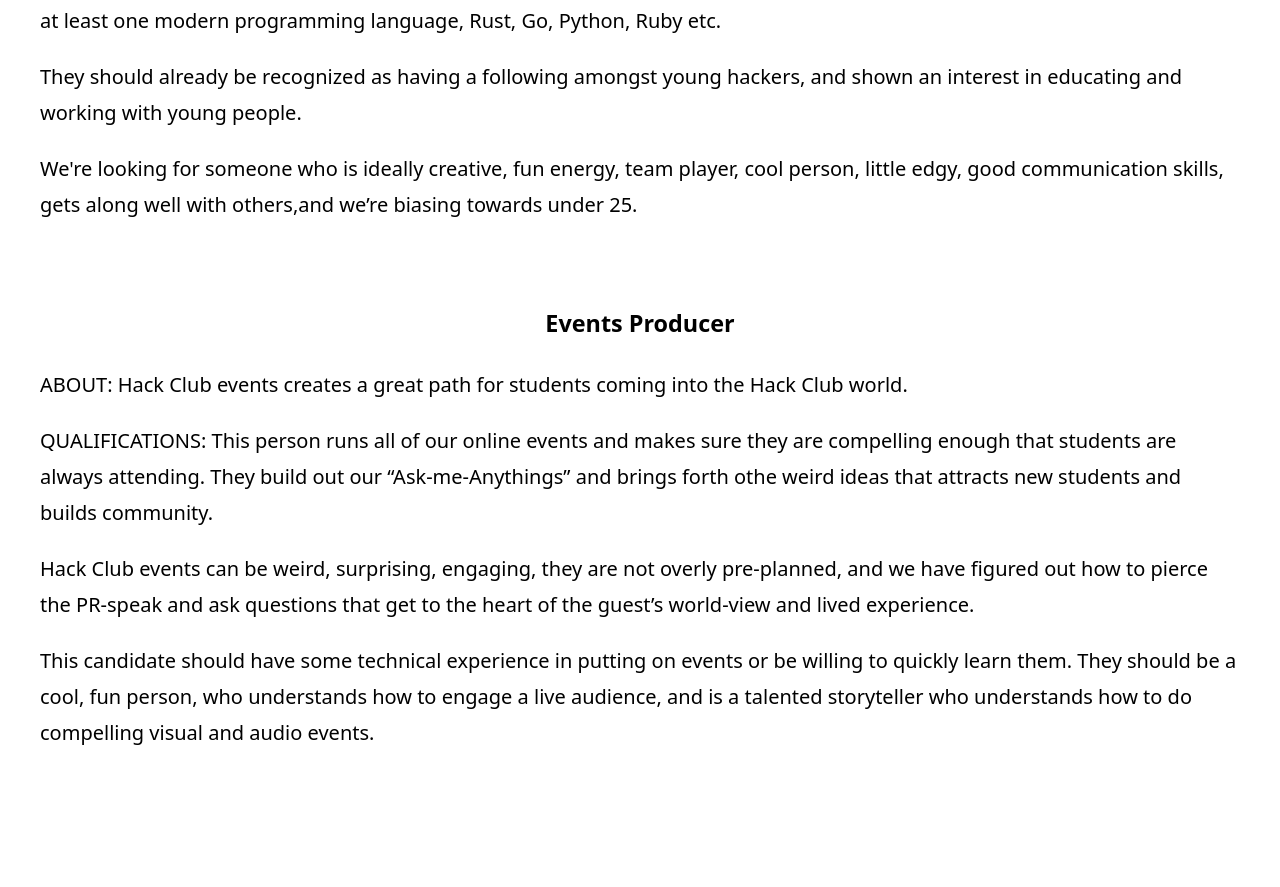
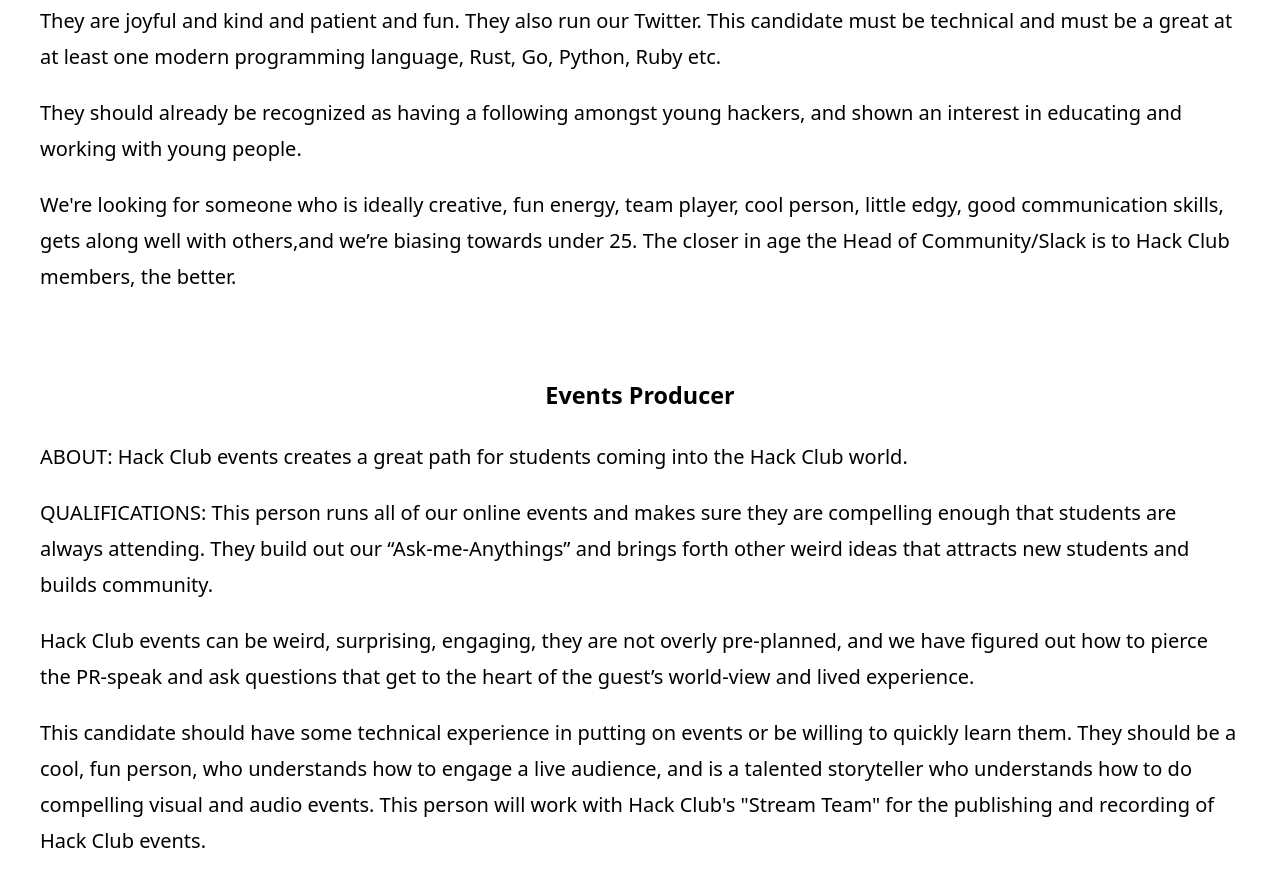
Before and after one commit to digitaldina/hackclubjobs, a plain HTML site: page index.html in a window 1280 px wide. Shown: the part 2021-2908 px from the top of the page. Before the commit the page ends 2832 px from the top, so only its background shows below. Drawn offline with Linux system fonts and the light colour scheme; a web font is replaced by a local one.

Commit message:
More slight edits

```diff
--- a/index.html
+++ b/index.html
@@ -36,7 +36,7 @@
 </center>
 
 <p>ABOUT: Afterschool student led computer science clubs (Hack Clubs) are at the heart of Hack Club, and we need someone to lead them. Through clubs, your job will be to create a new social identity (the hacker) across the world by making Hack Clubs a great experience. </p>
-<p>QUALIFICATIONS: We are looking for a product person; who will own the student club experience from start to finish and they need to care about that deeply. This is the clubs game designer. This person will ask themselves every day- how do we make Hack Clubs the best after-school clubs out there?  They need to understand weakness of our current clubs and strategize around how to improve.  They will be on the phone with students a lot.
+<p>QUALIFICATIONS: We are looking for a product person; who will own the student club experience from start to finish and they need to care about that deeply. This is the clubs game designer. This person will ask themselves every day- how do we make Hack Clubs the best after-school clubs out there?  They need to understand weakness of our current clubs and strategize around how to improve. In order to do this, the Clubs Lead must directly interact with Hack Club leaders and members from all over the world. They will be on the phone with students a lot.
     Super detail oriented and really sweat the small stuff. </p>
 
 <p>Mature and professional enough to set and meet targets, have great communication skills and work closely with leadership team.
@@ -56,7 +56,7 @@ A highly technical,good team manager, that is professional at the level of leade
 
     <p>They should already be recognized as having a following amongst young hackers, and shown an interest in educating and working with young people.</p>
 
-    <p>We're looking for someone who is ideally creative, fun energy, team player, cool person, little edgy, good communication skills, gets along well with others,and we’re biasing towards under 25. </p>
+    <p>We're looking for someone who is ideally creative, fun energy, team player, cool person, little edgy, good communication skills, gets along well with others,and we’re biasing towards under 25. The closer in age the Head of Community/Slack is to Hack Club members, the better. </p>
 
 
 
@@ -68,11 +68,11 @@ A highly technical,good team manager, that is professional at the level of leade
 
    <p>ABOUT: Hack Club events creates a great path for students coming into the Hack Club world.</p>
 
-    <p>QUALIFICATIONS: This person runs all of our online events and makes sure they are compelling enough that students are always attending. They build out our “Ask-me-Anythings” and brings forth othe weird ideas that attracts new students and builds community. </p>
+    <p>QUALIFICATIONS: This person runs all of our online events and makes sure they are compelling enough that students are always attending. They build out our “Ask-me-Anythings” and brings forth other weird ideas that attracts new students and builds community. </p>
 
     <p>Hack Club events can be weird, surprising, engaging, they are not overly pre-planned, and we have figured out how to pierce the PR-speak and ask questions that get to the heart of the guest’s world-view and lived experience. </p>
 
-    <p>This candidate should have some technical experience in putting on events or be willing to quickly learn them. They should be a cool, fun person, who understands how to engage a live audience, and is a talented storyteller who understands how to do compelling visual and audio events. </p>
+    <p>This candidate should have some technical experience in putting on events or be willing to quickly learn them. They should be a cool, fun person, who understands how to engage a live audience, and is a talented storyteller who understands how to do compelling visual and audio events. This person will work with Hack Club's "Stream Team" for the publishing and recording of Hack Club events.</p>
 
 
 
```
